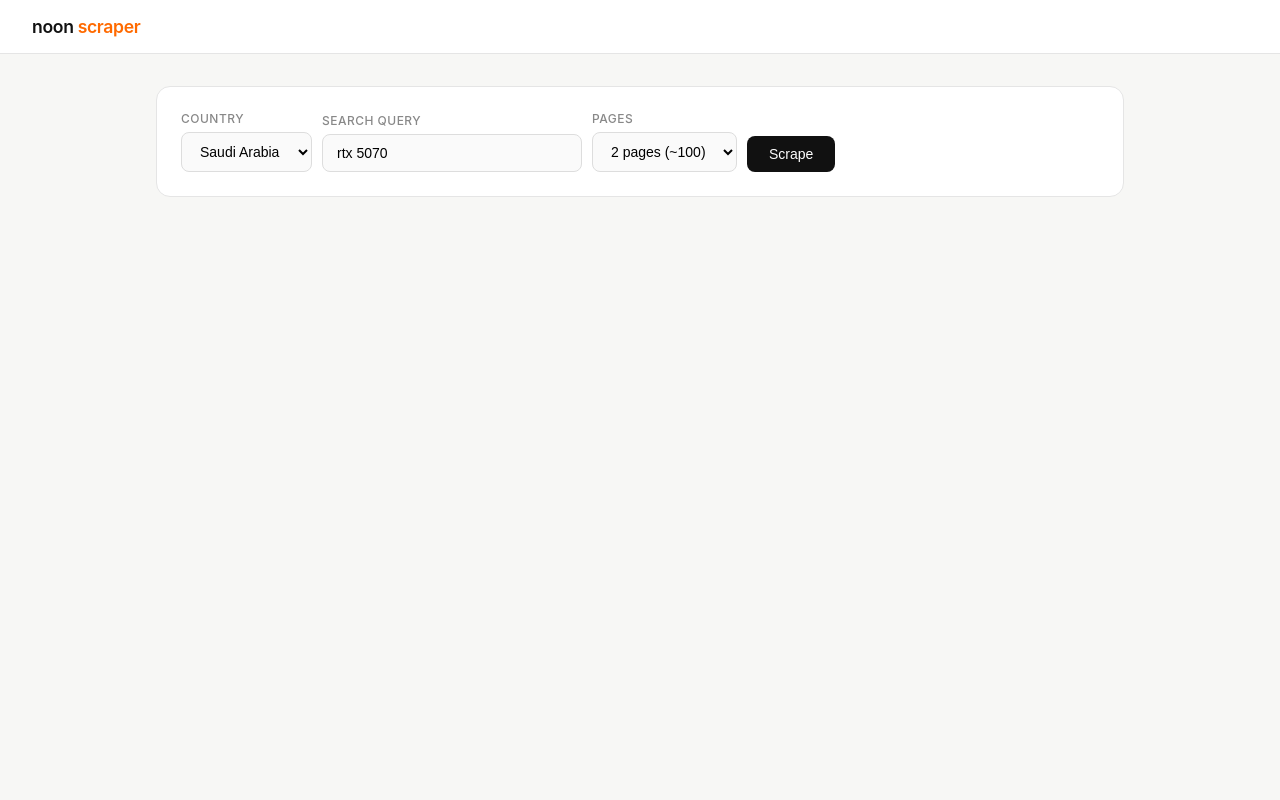
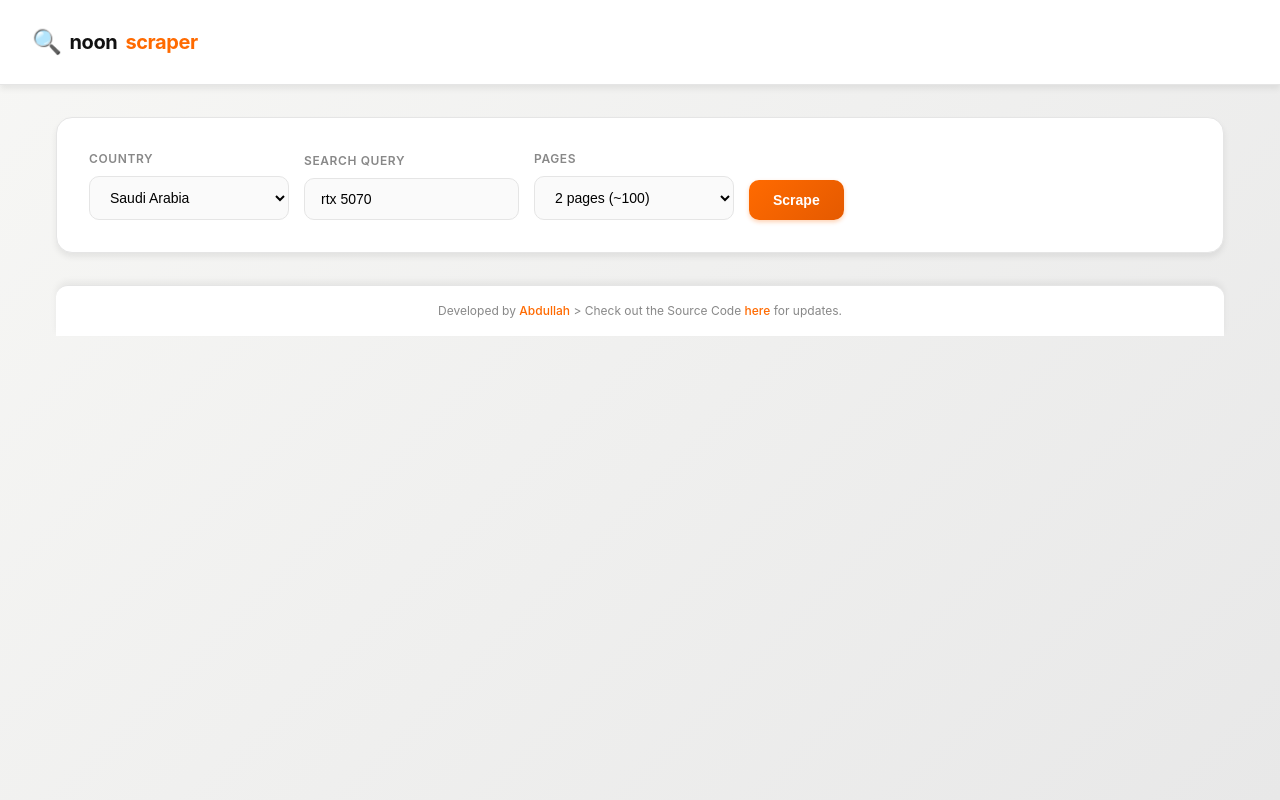
Before and after one commit to WeLx1337/noon-scraper, a Flask app: page / in a window 1280 px wide. Run offline with Flask 3, Linux system fonts and the light colour scheme.

Commit message:
Improved Web Ui Design
Co-authored-by: Copilot <copilot@github.com>

```diff
--- a/templates/index.html
+++ b/templates/index.html
@@ -5,270 +5,431 @@
   <meta name="viewport" content="width=device-width, initial-scale=1.0">
   <title>Noon Scraper</title>
   <style>
+    :root {
+      --primary: #ff6a00;
+      --primary-dark: #e55a00;
+      --bg-light: #f7f7f5;
+      --bg-card: #ffffff;
+      --text: #111111;
+      --text-muted: #888888;
+      --border: #e5e5e5;
+      --shadow: 0 4px 6px rgba(0, 0, 0, 0.07);
+      --shadow-hover: 0 8px 25px rgba(0, 0, 0, 0.15);
+    }
+
     *, *::before, *::after { box-sizing: border-box; margin: 0; padding: 0; }
 
     body {
       font-family: -apple-system, BlinkMacSystemFont, 'Segoe UI', sans-serif;
-      background: #f7f7f5;
-      color: #111;
+      background: linear-gradient(135deg, var(--bg-light) 0%, #e8e8e8 100%);
+      color: var(--text);
       min-height: 100vh;
+      line-height: 1.5;
     }
 
     header {
-      background: #fff;
-      border-bottom: 1px solid #e5e5e5;
-      padding: 1rem 2rem;
+      background: var(--bg-card);
+      border-bottom: 1px solid var(--border);
+      padding: 1.5rem 2rem;
       display: flex;
       align-items: center;
       gap: 12px;
+      box-shadow: var(--shadow);
+      position: sticky;
+      top: 0;
+      z-index: 100;
     }
 
     header .logo {
-      font-size: 1.1rem;
-      font-weight: 600;
+      font-size: 1.25rem;
+      font-weight: 700;
       letter-spacing: -0.02em;
+      display: flex;
+      align-items: center;
+      gap: 8px;
     }
 
-    header .logo span { color: #ff6a00; }
+    header .logo::before {
+      content: "🔍";
+      font-size: 1.5rem;
+    }
 
-    .main { max-width: 1000px; margin: 0 auto; padding: 2rem 1rem; }
+    header .logo span { color: var(--primary); }
+
+    .main {
+      max-width: 1200px;
+      margin: 0 auto;
+      padding: 2rem 1rem;
+    }
 
     .search-box {
-      background: #fff;
-      border: 1px solid #e5e5e5;
-      border-radius: 14px;
-      padding: 1.5rem;
-      margin-bottom: 1.5rem;
+      background: var(--bg-card);
+      border: 1px solid var(--border);
+      border-radius: 16px;
+      padding: 2rem;
+      margin-bottom: 2rem;
       display: flex;
-      gap: 10px;
+      gap: 15px;
       align-items: flex-end;
       flex-wrap: wrap;
+      box-shadow: var(--shadow);
+      transition: box-shadow 0.3s ease;
     }
 
-    .field { display: flex; flex-direction: column; gap: 6px; }
-    .field label { font-size: 12px; color: #888; font-weight: 500; text-transform: uppercase; letter-spacing: 0.04em; }
+    .search-box:hover {
+      box-shadow: var(--shadow-hover);
+    }
 
-    input[type=text] {
-      padding: 10px 14px;
-      border: 1px solid #ddd;
-      border-radius: 8px;
+    .field { display: flex; flex-direction: column; gap: 8px; }
+    .field label {
+      font-size: 12px;
+      color: var(--text-muted);
+      font-weight: 600;
+      text-transform: uppercase;
+      letter-spacing: 0.05em;
+    }
+
+    input[type=text], select {
+      padding: 12px 16px;
+      border: 1px solid var(--border);
+      border-radius: 10px;
       font-size: 14px;
       outline: none;
-      min-width: 260px;
       background: #fafafa;
-      transition: border-color 0.15s;
+      transition: all 0.2s ease;
+      min-width: 200px;
     }
-    input[type=text]:focus { border-color: #aaa; background: #fff; }
 
-    select {
-      padding: 10px 14px;
-      border: 1px solid #ddd;
-      border-radius: 8px;
-      font-size: 14px;
-      background: #fafafa;
-      outline: none;
-      cursor: pointer;
+    input[type=text]:focus, select:focus {
+      border-color: var(--primary);
+      background: var(--bg-card);
+      box-shadow: 0 0 0 3px rgba(255, 106, 0, 0.1);
     }
 
     /* Container for action buttons */
     .actions {
       display: flex;
-      gap: 8px;
+      gap: 10px;
+      flex-wrap: wrap;
     }
 
     button#scrape, .btn-secondary {
-      padding: 10px 22px;
+      padding: 12px 24px;
       border: none;
-      border-radius: 8px;
+      border-radius: 10px;
       font-size: 14px;
-      font-weight: 500;
+      font-weight: 600;
       cursor: pointer;
       white-space: nowrap;
-      transition: background 0.15s, transform 0.1s;
+      transition: all 0.2s ease;
+      position: relative;
+      overflow: hidden;
     }
 
-    button#scrape { background: #111; color: #fff; }
-    button#scrape:hover { background: #333; }
-    button#scrape:active { transform: scale(0.98); }
-    button#scrape:disabled { background: #ccc; cursor: not-allowed; }
+    button#scrape {
+      background: linear-gradient(135deg, var(--primary) 0%, var(--primary-dark) 100%);
+      color: #fff;
+      box-shadow: 0 2px 4px rgba(255, 106, 0, 0.3);
+    }
 
-    .btn-secondary { background: #444; color: #fff; }
-    .btn-secondary:hover { background: #666; }
-    .btn-secondary:active { transform: scale(0.98); }
+    button#scrape:hover {
+      background: linear-gradient(135deg, var(--primary-dark) 0%, #cc4d00 100%);
+      transform: translateY(-1px);
+      box-shadow: 0 4px 8px rgba(255, 106, 0, 0.4);
+    }
+
+    button#scrape:active { transform: translateY(0); }
+    button#scrape:disabled {
+      background: #ccc;
+      cursor: not-allowed;
+      transform: none;
+      box-shadow: none;
+    }
+
+    .btn-secondary {
+      background: linear-gradient(135deg, #666 0%, #444 100%);
+      color: #fff;
+      box-shadow: 0 2px 4px rgba(0, 0, 0, 0.2);
+    }
+
+    .btn-secondary:hover {
+      background: linear-gradient(135deg, #777 0%, #555 100%);
+      transform: translateY(-1px);
+      box-shadow: 0 4px 8px rgba(0, 0, 0, 0.3);
+    }
+
+    .btn-secondary:active { transform: translateY(0); }
 
     .stats {
       display: grid;
-      grid-template-columns: repeat(auto-fit, minmax(130px, 1fr));
-      gap: 10px;
-      margin-bottom: 1.25rem;
+      grid-template-columns: repeat(auto-fit, minmax(150px, 1fr));
+      gap: 15px;
+      margin-bottom: 1.5rem;
     }
 
     .stat {
-      background: #fff;
-      border: 1px solid #e5e5e5;
-      border-radius: 10px;
-      padding: 12px 16px;
+      background: var(--bg-card);
+      border: 1px solid var(--border);
+      border-radius: 12px;
+      padding: 16px 20px;
+      box-shadow: var(--shadow);
+      transition: box-shadow 0.3s ease;
     }
 
-    .stat-label { font-size: 11px; color: #888; margin-bottom: 4px; text-transform: uppercase; letter-spacing: 0.04em; }
-    .stat-val { font-size: 1.35rem; font-weight: 600; }
+    .stat:hover {
+      box-shadow: var(--shadow-hover);
+    }
+
+    .stat-label {
+      font-size: 11px;
+      color: var(--text-muted);
+      margin-bottom: 6px;
+      text-transform: uppercase;
+      letter-spacing: 0.05em;
+    }
+
+    .stat-val {
+      font-size: 1.5rem;
+      font-weight: 700;
+      color: var(--primary);
+    }
 
     .controls {
       display: flex;
-      gap: 10px;
-      margin-bottom: 1rem;
+      gap: 15px;
+      margin-bottom: 1.5rem;
       flex-wrap: wrap;
       align-items: center;
     }
 
     input#filter {
       flex: 1;
-      min-width: 180px;
-      padding: 9px 14px;
-      border: 1px solid #ddd;
-      border-radius: 8px;
-      font-size: 13px;
+      min-width: 200px;
+      padding: 10px 16px;
+      border: 1px solid var(--border);
+      border-radius: 10px;
+      font-size: 14px;
       outline: none;
-      background: #fff;
+      background: var(--bg-card);
+      transition: border-color 0.2s ease;
+    }
+
+    input#filter:focus {
+      border-color: var(--primary);
+      box-shadow: 0 0 0 3px rgba(255, 106, 0, 0.1);
     }
 
     select#sortBy {
-      padding: 9px 14px;
-      border: 1px solid #ddd;
-      border-radius: 8px;
-      font-size: 13px;
-      background: #fff;
+      padding: 10px 16px;
+      border: 1px solid var(--border);
+      border-radius: 10px;
+      font-size: 14px;
+      background: var(--bg-card);
       outline: none;
       cursor: pointer;
+      transition: border-color 0.2s ease;
+    }
+
+    select#sortBy:focus {
+      border-color: var(--primary);
+      box-shadow: 0 0 0 3px rgba(255, 106, 0, 0.1);
     }
 
     .results-wrap {
-      background: #fff;
-      border: 1px solid #e5e5e5;
-      border-radius: 12px;
+      background: var(--bg-card);
+      border: 1px solid var(--border);
+      border-radius: 16px;
       overflow: hidden;
+      box-shadow: var(--shadow);
     }
 
-    table { width: 100%; border-collapse: collapse; font-size: 13px; }
+    table {
+      width: 100%;
+      border-collapse: collapse;
+      font-size: 14px;
+    }
+
     th {
       text-align: left;
-      padding: 10px 14px;
-      background: #fafafa;
-      color: #888;
-      font-weight: 500;
-      border-bottom: 1px solid #e5e5e5;
+      padding: 14px 18px;
+      background: linear-gradient(135deg, #fafafa 0%, #f0f0f0 100%);
+      color: var(--text-muted);
+      font-weight: 600;
+      border-bottom: 2px solid var(--border);
       white-space: nowrap;
       cursor: pointer;
       user-select: none;
+      transition: color 0.2s ease;
     }
-    th:hover { color: #111; }
 
-    td { padding: 10px 14px; border-bottom: 1px solid #f2f2f2; vertical-align: middle; }
-    tr:last-child td { border-bottom: none; }
-    tr:hover td { background: #fafafa; }
+    th:hover { color: var(--text); }
 
-    .product-cell { display: flex; align-items: center; gap: 10px; }
+    td {
+      padding: 14px 18px;
+      border-bottom: 1px solid #f5f5f5;
+      vertical-align: middle;
+      transition: background 0.2s ease;
+    }
+
+    tr:nth-child(even) td { background: #fafafa; }
+    tr:hover td { background: #f0f8ff; }
+
+    .product-cell { display: flex; align-items: center; gap: 12px; }
+
     .product-img-wrapper {
       position: relative;
-      width: 64px;
-      height: 64px;
+      width: 70px;
+      height: 70px;
       flex-shrink: 0;
     }
+
     .product-img {
       width: 100%;
       height: 100%;
       object-fit: contain;
-      border-radius: 6px;
-      border: 1px solid #f0f0f0;
+      border-radius: 8px;
+      border: 1px solid var(--border);
       background: #fafafa;
       cursor: zoom-in;
       display: block;
+      transition: transform 0.2s ease;
     }
+
+    .product-img:hover { transform: scale(1.05); }
+
     .product-img-popup {
       display: none;
       position: absolute;
       top: -10px;
-      left: 72px;
-      width: min(420px, 45vw);
-      max-height: 65vh;
-      padding: 10px;
-      background: #fff;
-      border: 1px solid #e5e5e5;
-      border-radius: 14px;
-      box-shadow: 0 25px 60px rgba(0, 0, 0, 0.16);
+      left: 78px;
+      width: min(450px, 50vw);
+      max-height: 70vh;
+      padding: 12px;
+      background: var(--bg-card);
+      border: 1px solid var(--border);
+      border-radius: 16px;
+      box-shadow: var(--shadow-hover);
       z-index: 200;
     }
+
     .product-img-popup img {
       width: 100%;
       height: auto;
       display: block;
       object-fit: contain;
-      border-radius: 10px;
+      border-radius: 12px;
     }
+
     .product-img-wrapper:hover .product-img-popup {
       display: block;
     }
 
     .product-name {
-      color: #111;
+      color: var(--text);
       text-decoration: none;
-      line-height: 1.35;
-      font-size: 12px;
+      line-height: 1.4;
+      font-size: 13px;
       display: -webkit-box;
       -webkit-line-clamp: 2;
       -webkit-box-orient: vertical;
       overflow: hidden;
+      transition: color 0.2s ease;
     }
-    .product-name:hover { color: #ff6a00; }
 
-    .price { font-weight: 600; white-space: nowrap; }
+    .product-name:hover { color: var(--primary); }
+
+    .price { font-weight: 700; white-space: nowrap; color: var(--primary); }
 
     .badge {
       display: inline-block;
       font-size: 11px;
-      padding: 2px 8px;
-      border-radius: 6px;
-      font-weight: 500;
+      padding: 4px 10px;
+      border-radius: 8px;
+      font-weight: 600;
       white-space: nowrap;
+      text-transform: uppercase;
+      letter-spacing: 0.02em;
     }
-    .budget   { background: #e8f5e9; color: #2e7d32; }
-    .mid      { background: #fff8e1; color: #e65100; }
-    .highend  { background: #fce4ec; color: #b71c1c; }
+
+    .budget   { background: linear-gradient(135deg, #e8f5e9 0%, #c8e6c9 100%); color: #2e7d32; }
+    .mid      { background: linear-gradient(135deg, #fff8e1 0%, #ffecb3 100%); color: #e65100; }
+    .highend  { background: linear-gradient(135deg, #fce4ec 0%, #f8bbd9 100%); color: #b71c1c; }
 
     .dim { color: #ccc; font-size: 12px; }
 
     .status {
       text-align: center;
-      padding: 3rem 1rem;
-      color: #aaa;
-      font-size: 14px;
+      padding: 4rem 2rem;
+      color: var(--text-muted);
+      font-size: 16px;
     }
 
     .status .spinner {
       display: inline-block;
-      width: 20px;
-      height: 20px;
-      border: 2px solid #ddd;
-      border-top-color: #111;
+      width: 24px;
+      height: 24px;
+      border: 3px solid var(--border);
+      border-top-color: var(--primary);
       border-radius: 50%;
-      animation: spin 0.7s linear infinite;
-      margin-bottom: 10px;
+      animation: spin 1s linear infinite;
+      margin-bottom: 12px;
     }
 
     @keyframes spin { to { transform: rotate(360deg); } }
 
-    .status .msg { color: #888; font-size: 13px; margin-top: 6px; }
+    .status .msg {
+      color: var(--text-muted);
+      font-size: 14px;
+      margin-top: 8px;
+    }
 
     #results-section { display: none; }
 
     .error-msg {
-      background: #fce4ec;
+      background: linear-gradient(135deg, #fce4ec 0%, #f8bbd9 100%);
       color: #b71c1c;
-      padding: 12px 16px;
-      border-radius: 8px;
-      font-size: 13px;
-      margin-bottom: 1rem;
+      padding: 16px 20px;
+      border-radius: 10px;
+      font-size: 14px;
+      margin-bottom: 1.5rem;
       display: none;
+      border: 1px solid #f1a5b1;
+    }
+
+    footer {
+      text-align: center;
+      margin-top: 3rem;
+      padding: 1.5rem;
+      border-top: 1px solid var(--border);
+      font-size: 12px;
+      color: var(--text-muted);
+      background: var(--bg-card);
+      border-radius: 12px 12px 0 0;
+      box-shadow: 0 -4px 6px rgba(0, 0, 0, 0.05);
+    }
+
+    footer a {
+      color: var(--primary);
+      text-decoration: none;
+      font-weight: 500;
+      transition: color 0.2s ease;
+    }
+
+    footer a:hover { color: var(--primary-dark); }
+
+    @media (max-width: 768px) {
+      header { padding: 1rem; }
+      .main { padding: 1rem 0.5rem; }
+      .search-box { padding: 1.5rem; flex-direction: column; align-items: stretch; }
+      .field { min-width: 100%; }
+      input[type=text] { min-width: 100%; }
+      .actions { justify-content: center; }
+      .stats { grid-template-columns: 1fr; }
+      .controls { flex-direction: column; align-items: stretch; }
+      input#filter { min-width: 100%; }
+      th, td { padding: 10px 12px; font-size: 12px; }
+      .product-img-wrapper { width: 50px; height: 50px; }
+      .product-name { font-size: 12px; }
     }
   </style>
 </head>
@@ -496,5 +657,10 @@ document.getElementById('query').addEventListener('keydown', e => {
   if (e.key === 'Enter') startScrape();
 });
 </script>
+
+<footer style="text-align: center; margin-top: 2rem; padding: 1rem; border-top: 1px solid #e5e5e5; font-size: 12px; color: #888;">
+  Developed by <a href="https://github.com/WeLx1337/" target="_blank">Abdullah</a> &gt; Check out the Source Code <a href="https://github.com/WeLx1337/noon-scraper" target="_blank">here</a> for updates.
+</footer>
+
 </body>
 </html>
```
